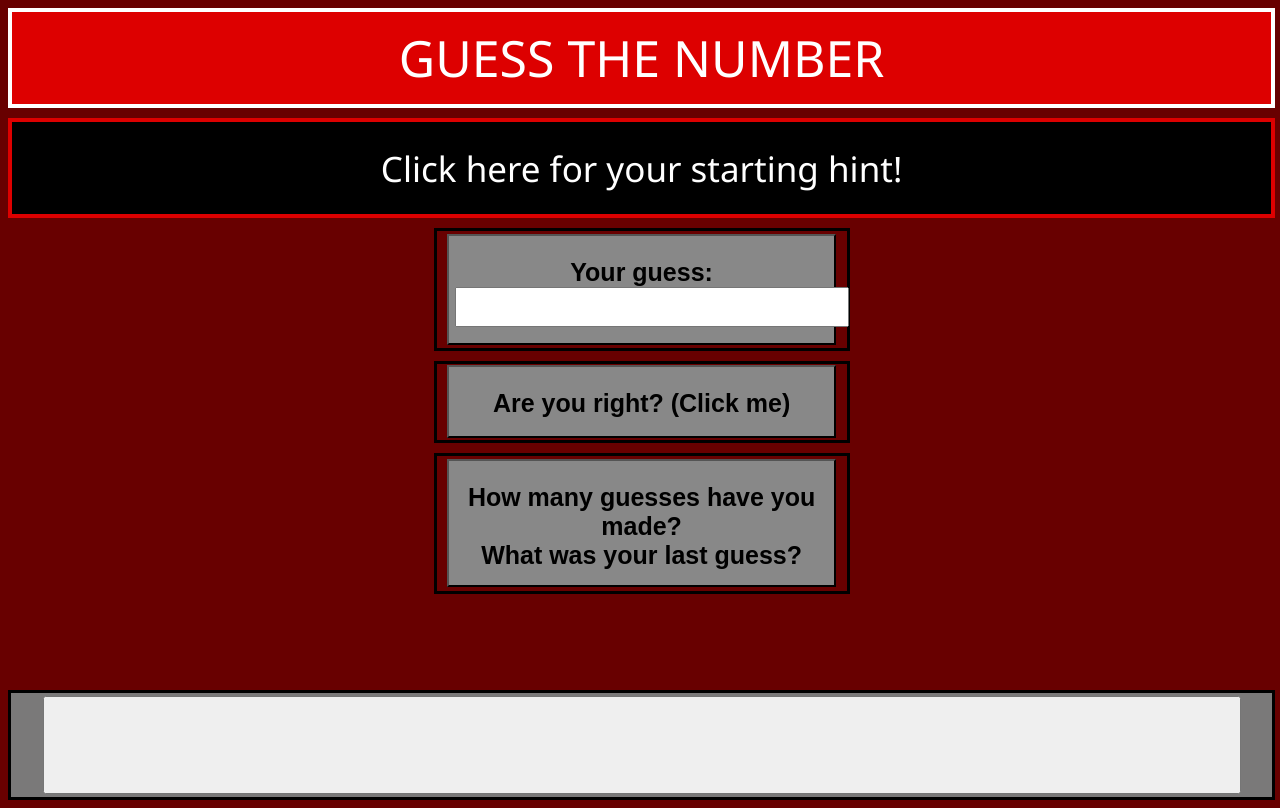
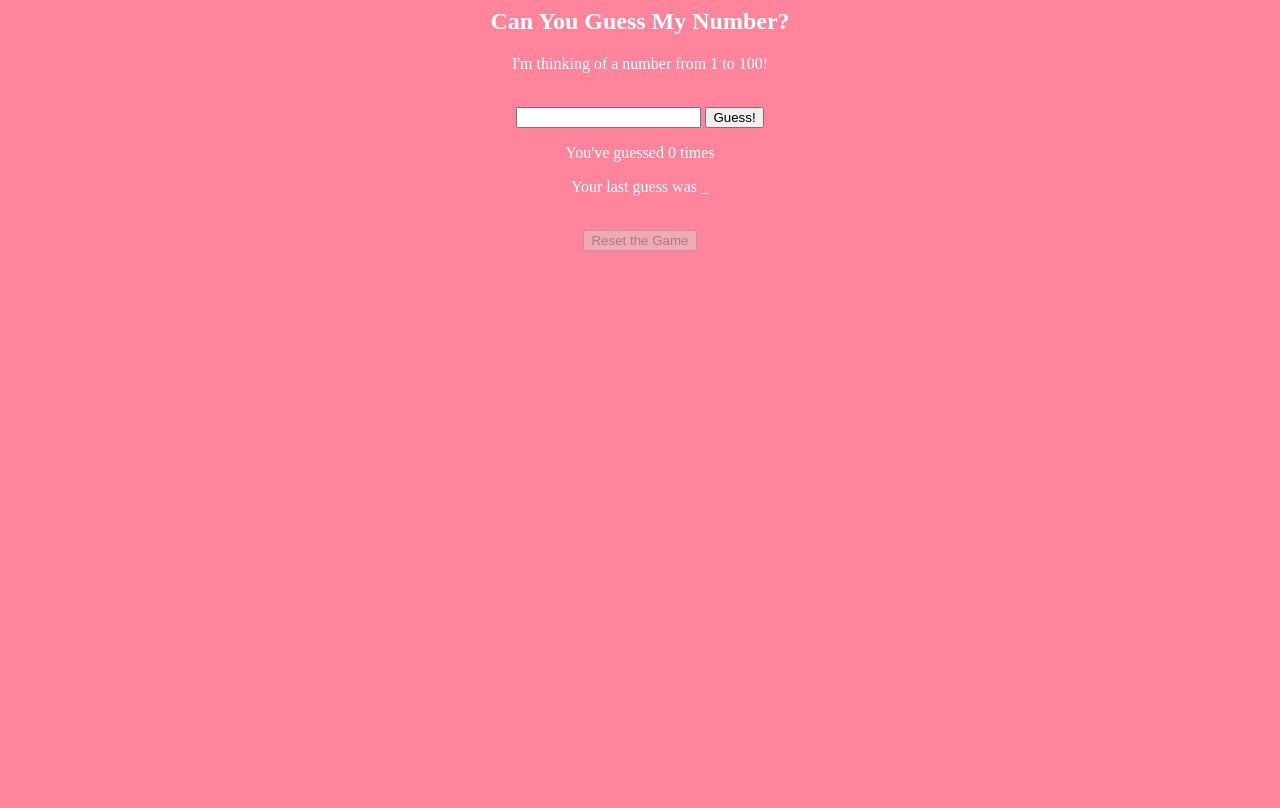
Before and after one commit to SaraZafar1/Assignment-3-, a plain HTML site: page index.html in a window 1280 px wide. Drawn offline with Linux system fonts and the light colour scheme.

Commit message:
Update index.html

```diff
--- a/index.html
+++ b/index.html
@@ -1,263 +1,66 @@
 <html>
 <head>
-    <title>Guess the Number!</title>
-    <style>
-       body {
-        align-content: center;
-        background-color: #680000;
-        color: white;
-        font-family:'Segoe UI', Tahoma, Geneva, Verdana, sans-serif;
-        display: grid;
+    <title> Guess My Number! </title>
 
-        text-align: center;
-         font-size: 60px;
+</style>
 
-         grid-template-columns: 1fr 1fr 1fr;
-         grid-template-rows: 100px 100px 1fr 1fr 1fr 1fr 100px;
-         gap: 10px;
-
-         height: 99vh;
-         width: 99vw;
-
-       }
-        h2 {font-size: 25px; }
-
-        div {
-         align-content: center;
-         border: 3px solid black;
-         vertical-align: middle;
-         }
-
-         button {
-           width: 95%;
-           height: 95%;
+<Script>
+    var a = 29;
+    var b = 0;
+    var c = 0;
+    var instructions = "I'm thinking of a number from 1 to 100!";
 
 
-         }
+function guess () {
+    c++;
+    b = Number(document.getElementById("guesses").value);
+    document.getElementById("visible").innerHTML = instructions;
+    document.getElementById("last").innerHTML = "Your last guess was: " + b;
+    document.getElementById("times").innerHTML =  "You've guessed " + c + " time(s)!";
+    if(b<=10 && b>0) document.getElementById("instructions").innerHTML = "That's WAAAY too low!";
+    if(b<=28 && b>10) document.getElementById("instructions").innerHTML = "Getting WARMER....";
+    if(b<=88 && b>=65) document.getElementById("instructions").innerHTML = "Woah! That's a little high!";
+    if(b>=30 && b<65) document.getElementById("instructions").innerHTML = "Why don't you take it down many notches, buddy?";
+    if(b>88 && b<=100) document.getElementById("instructions").innerHTML = "The answer's not up in SPACE, dude!";
+if(b==a) {document.getElementById("instructions").innerHTML = "CORRECT!"; style = "color: black";}
+if(b==a) {document.getElementById("submit").disabled = true; }
+if(b==a) {document.getElementById("guesses").disabled = true;} }
 
-         .displayButton {
-            background-color: #888888;
+function resetGame() {
+    b = 74;
+    document.getElementById("submit").disabled = false;
+    document.getElementById("guesses").disabled = false;
+    if(b<=10 && b>0) document.getElementById("instructions").innerHTML = "That's WAAAY too low!";
+    if(b<=29 && b>10) document.getElementById("instructions").innerHTML = "Still too cold....";
+    if(b<=88 && b>=75) document.getElementById("instructions").innerHTML = "Woah! You're getting really hot!";
+    if(b>=30 && b<74) document.getElementById("instructions").innerHTML = "Getting warmer...";
+    if(b>88 && b<=100) document.getElementById("instructions").innerHTML = "It's so cold all the way up here! :("; }
+</Script>
+</head>
 
-         }
+<body> <body style="background-color:#ff849c";>
+<style>
+h2 {color: white;}
+p {color: white;} </style>
+</body>
 
-       .title {
-          grid-row-start: 1;
-          grid-row-end: 2;
-          grid-column-start: 1;
-          grid-column-end: 4;
-          background: #dd0000;
-           border: #ffffff solid 4px;
-            font-size: 50px;
-          }
-
-        .informationDisplay {
-            grid-row-start: 2;
-          grid-row-end: 3;
-          grid-column-start: 1;
-          grid-column-end: 4;
-          background: #000000;
-           border:#dd0000 solid 4px;
-           vertical-align: center;
-            font-size: 35px;
-        }
-
-      .button1 {
-          grid-row-start: 3;
-          grid-row-end: 4;
-          grid-column-start: 1;
-          grid-column-end: 2;
-          color: black;
-          font-size: 30px; }
-
-      .button2 {
-          grid-row-start: 4;
-          grid-row-end: 5;
-          grid-column-start: 1;
-          grid-column-end: 2;
-              color: black;
-          font-size: 30px;}
-
-
-          .button3 {
-          grid-row-start: 5;
-          grid-row-end: 6;
-          grid-column-start: 1;
-          grid-column-end: 2;
-              color: black;     font-size: 30px;}
-
-          .button4 {
-          grid-row-start: 6;
-          grid-row-end: 7;
-          grid-column-start: 1;
-          grid-column-end: 2;
-              color: black;     font-size: 30px;}
-
-         .button5 {
-          grid-row-start: 3;
-          grid-row-end: 4;
-          grid-column-start: 2;
-          grid-column-end: 3;
-              color: black;     font-size: 30px; }
-
-          .button6 {
-          grid-row-start: 4;
-          grid-row-end: 5;
-          grid-column-start: 2;
-          grid-column-end: 3;
-              color: black;     font-size: 30px;}
-
-          .button7 {
-          grid-row-start: 5;
-          grid-row-end: 6;
-          grid-column-start: 2;
-          grid-column-end: 3;
-              color: black;     font-size: 30px; }
-
-          .button8 {
-          grid-row-start: 6;
-          grid-row-end: 7;
-          grid-column-start: 2;
-          grid-column-end: 3;
-              color: black;     font-size: 30px;}
-
-          .button9 {
-          grid-row-start: 3;
-          grid-row-end: 4;
-          grid-column-start: 3;
-          grid-column-end: 4;
-              color: black;     font-size: 30px;}
-
-
-          .button10 {
-          grid-row-start: 4;
-          grid-row-end: 5;
-          grid-column-start: 3;
-          grid-column-end: 4;
-              color: black;     font-size: 30px; }
-
-
-          .button11 {
-          grid-row-start: 5;
-          grid-row-end: 6;
-          grid-column-start: 2;
-          grid-column-end: 3;
-              color: black;     font-size: 30px; }
-
-
-
-          .footer {
-          grid-row-start: 7;
-          grid-row-end: 9;
-          grid-column-start: 1;
-          grid-column-end: 4;
-          background: #7a7979;
-          color: rgb(0, 0, 0);     font-size: 100px;
-          font-family: "Lucida Handwriting", cursive;}
-
-
-
-
-
-
-   h1 {
-    font-size: 50px;
-
-   }
-
+    <style>
 
     </style>
-<script>
+    <center>
+    <h2> Can You Guess My Number? </h2>
+    <p id="visible"> I'm thinking of a number from 1 to 100!</p>
+    <br> <input id="guesses">
+    <button id= "submit" onclick ="guess();">  Guess!</button>
+    <p id="times"> You've guessed 0 times </p>
+    <p id="last"> Your last guess was _ </p>
+    <br>
+    <button id="reset" disabled = true; onclick = "resetGame();"> Reset the Game</button>
 
-    var b = numberToAdd;
-    var a = 0;
-
-
-    function numberOfGuesses() {
-        document.getElementById("numberEleven").innerHTML = "You have guessed " + a + " times <br> Your last guess: " + b; }
-
-
-
-    function guess() {
-        a = a + 1;
-            b = Number(document.getElementById("numberToAdd"). value);
-        if(b==29) document.getElementById("numberToAdd").disabled = true;
-        if(b==29) document.getElementById("numberSix").disabled = true;
-        if(b==29) document.getElementById("footer").innerHTML = "YOU GUESSED IT!!! <br> <br> Thanks for playing, rockstar!!!"; style = "color: #FF0061";
-        if(b<=10 && b>0) document.getElementById("footer").innerHTML = "That's WAAAY too low!";
-        if(b<=28 && b>10) document.getElementById("footer").innerHTML = "Getting WARMER....";
-        if(b<=88 && b>=65) document.getElementById("footer").innerHTML = "Woah! That's a little high!";
-        if(b>=30 && b<65) document.getElementById("footer").innerHTML = "Why don't you take it down many notches, buddy?";
-        if(b>88 && b<=100) document.getElementById("footer").innerHTML = "The answer's not up in SPACE, dude!";
-        if(b>100) document.getElementById("numberToAdd").disabled = true;}
-
-
-    function assignment() {
-document.getElementById("communicate").innerHTML = "I am thinking of a number between 1 and 100";
-    }
-
-    function reset() {
-document.getElementById("numberToAdd").disabled = false;
-document.getElementById("numberSix").disabled = false;
-c = Number(document.getElementById("numberToAdd").value)
-    }
-
-if(b==29) document.getElementById("numberToAdd").disabled = true;
-        if(d==76) document.getElementById("numberSix").disabled = true;
-        if(d==76) document.getElementById("footer").innerHTML = "YOU GOT IT!!! <br> <br> You're TOO good at this, man!!!"; style = "color: #FF0061";
-        if(d<=10 && d>0) document.getElementById("footer").innerHTML = "That's WAAAAAAAY too low!";
-        if(d<=28 && d>10) document.getElementById("footer").innerHTML = "Much higher bud, keep trying!";
-        if(d<=88 && d>=77) document.getElementById("footer").innerHTML = "Woah! That's a little high...!";
-        if(d>=30 && d<65) document.getElementById("footer").innerHTML = "Don't be shy, it's a little higher!";
-        if(d>88 && d<=100) document.getElementById("footer").innerHTML = "The answer's not beyond the MILKY WAY, dude!";
-        if(d=>100) document.getElementById("numberToAdd").disabled = true;
-</script>
-</head>
-
-<body>
-    <div class="title">
-    GUESS THE NUMBER
-
-
-    </div>
-
-
-
-    <div class="informationDisplay" id="communicate" style. font-family: "Lucida Handwriting", cursive; onclick="assignment();">
-       Click here for your starting hint!
-
-   </div>
-
-
-
-    <div class="button5" onmouseenter = "this.style='border: 3px solid #0088aa;';" onmouseleave = "this.style='border: 3px solid #000000;';" >
-        <button id="numberTwo" class="displayButton";>
-<h2>Your guess: <input id= "numberToAdd"; style="font-size: larger;"></input></h2>
-
-        </button>
-
-    </div>
-
-    <div class="button6" onmouseenter = "this.style='border: 3px solid #0088aa;';" onmouseleave = "this.style='border: 3px solid #000000;';" >
-        <button id="numberSix" class = "displayButton" onclick="guess();">
-      <h2> Are you right? (Click me) </h2>
-</button></div>
-
- <div class="button7" id="guessChanger">
-    <h2> You have guessed _ times </h2>
-
- </div>
-
-    </button>
-    <div class="button11" onmouseenter = "this.style='border: 3px solid #0088aa;';" onmouseleave = "this.style='border: 3px solid #000000;';" >
-        <button id="numberEleven" class = "displayButton"; onclick="numberOfGuesses();">
-            <h2> How many guesses have you made? <br> What was your last guess? </h2></button></div>
-
-
-    <div class="footer" onmouseenter = "this.style='border: 3px solid #0088aa;';" onmouseleave = "this.style='border: 3px solid #000000;';" >
-        <button id="footer" style = font-size:x-large; font-family: "Lucida Handwriting", cursive;> </button>
-    </div>
+    </center>
 
 </body>
 
 
+
 </html>
```
